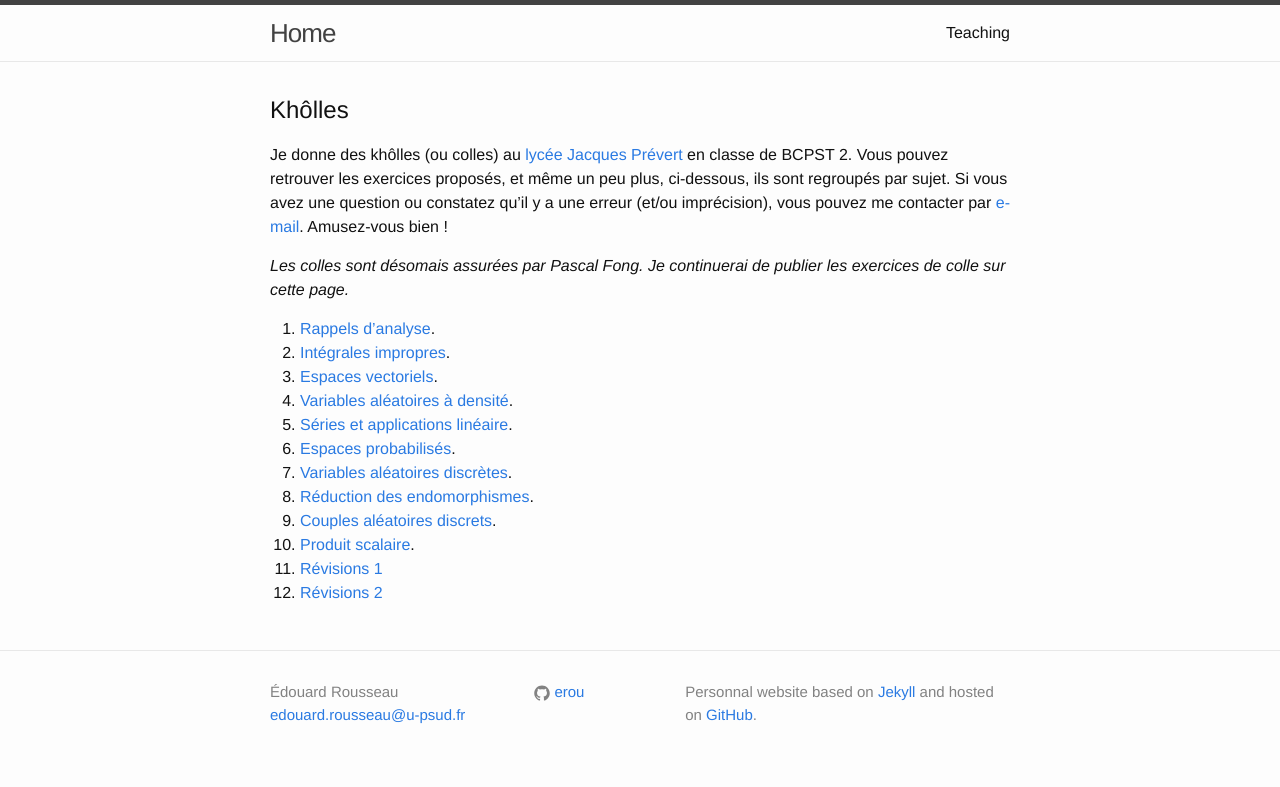
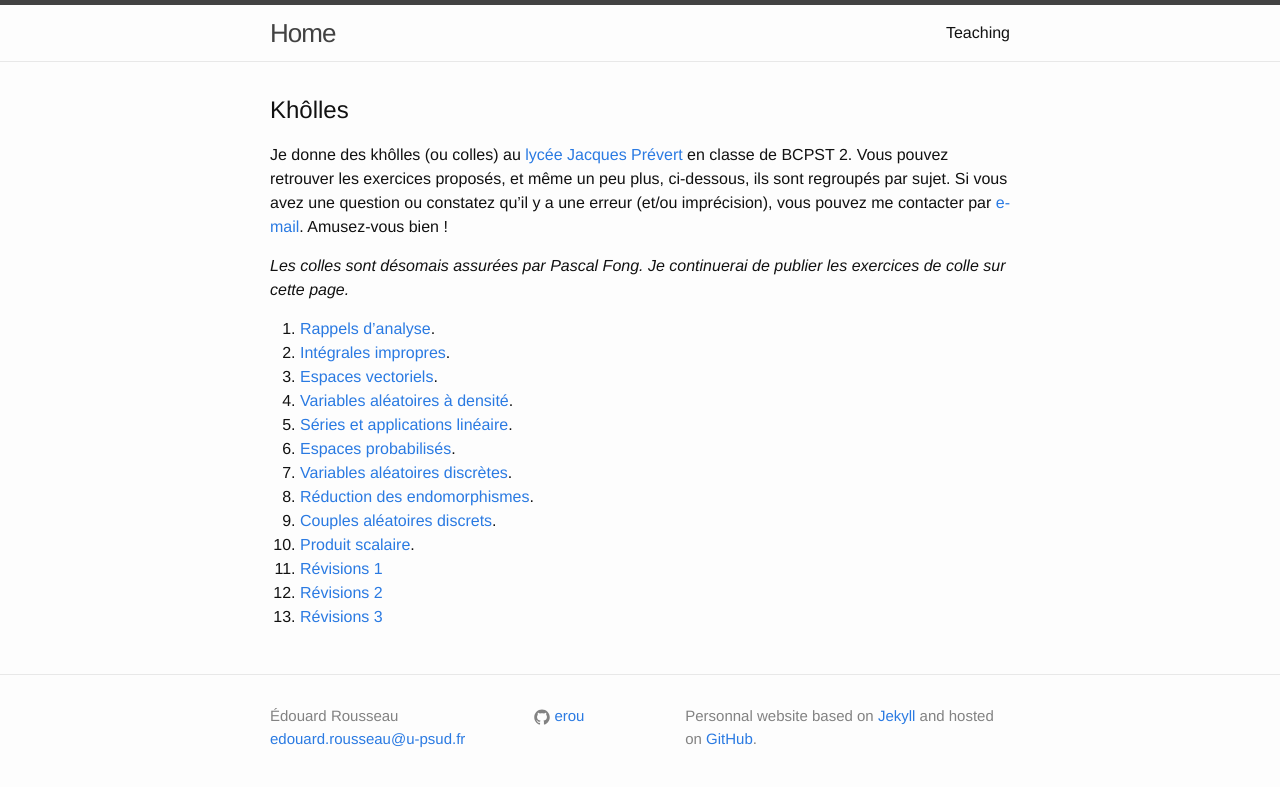
Before and after one commit to erou/erou.github.io, a Jekyll site: the page built from teaching.md, in a window 1280 px wide. Shown: the top 787 px of the page. Built offline with Jekyll 4.4.1, drawn with Linux system fonts in a browser that asks for light colours.

Commit message:
revisions III

```diff
--- a/teaching.md
+++ b/teaching.md
@@ -29,3 +29,4 @@ Fong. Je continuerai de publier les exercices de colle sur cette page.*
 10. [Produit scalaire](exoProduitScalaire.pdf).
 11. [Révisions 1](exoRev1.pdf)
 12. [Révisions 2](exoRev2.pdf)
+13. [Révisions 3](exoRev3.pdf)
```
Also changed, not shown: 1 other file.
